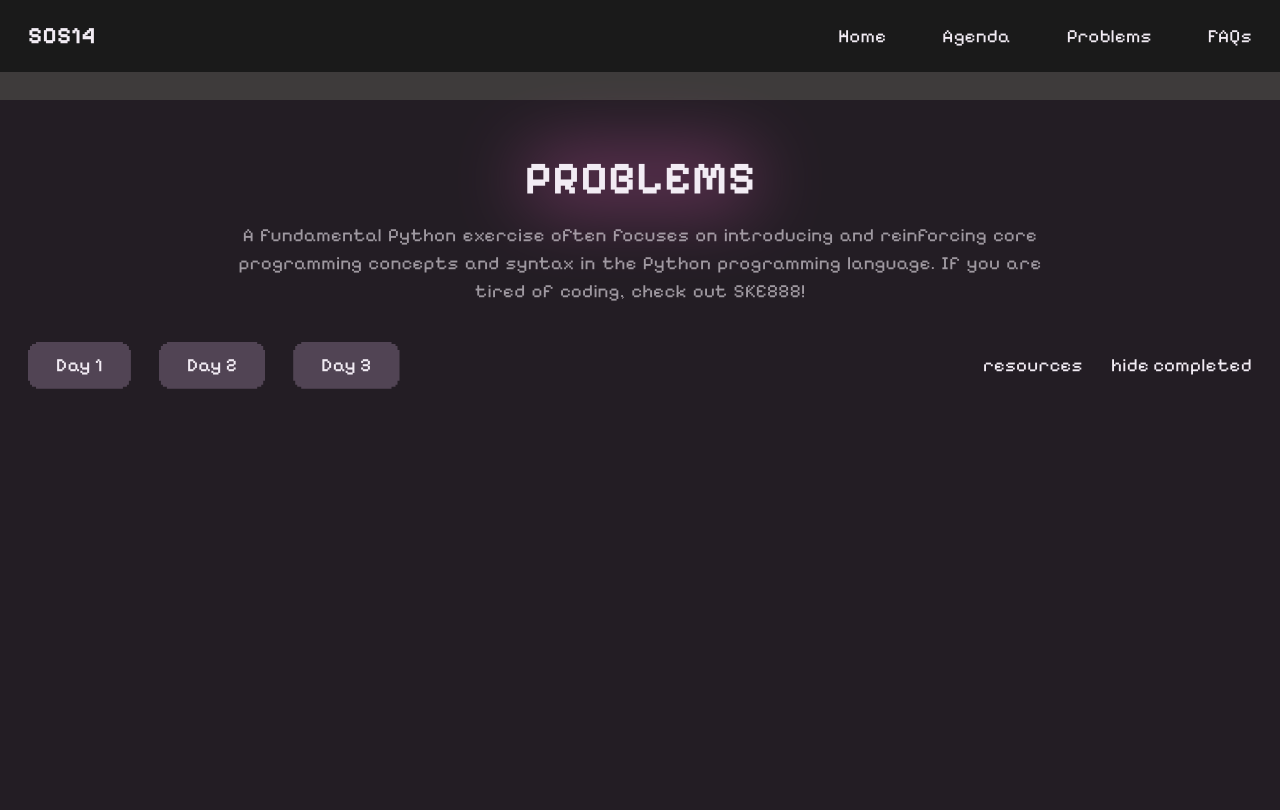
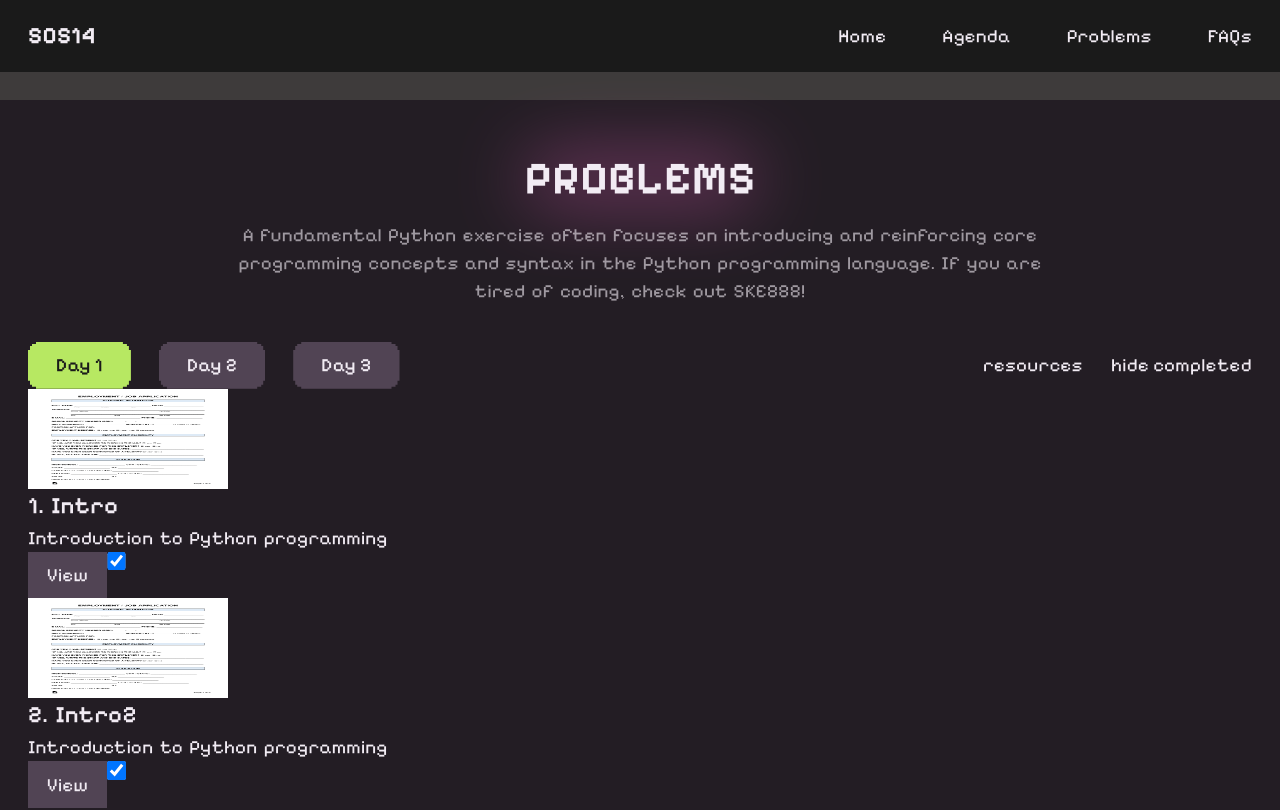
Before and after one commit to uzimpp/sos14, a Next.js app: page /problems in a window 1280 px wide. Shown: the top 810 px of the page. Built offline with nearby package versions, Linux system fonts and the light colour scheme.

Commit message:
fix: fix build by resolving issue in the problem list

```diff
--- a/src/components/problems/ProblemList.tsx
+++ b/src/components/problems/ProblemList.tsx
@@ -1,32 +1,87 @@
 "use client";
 
-import { Router } from "next/router";
-import { useState, useEffect, } from "react";
+import { useState } from "react";
+import problemsData from "@/constant/problems";
+import Image from "next/image";
+import Link from "next/link";
+interface Problem {
+  number: string;
+  name: string;
+  description: string;
+  image: string;
+  url: string;
+}
+
+interface DayData {
+  days: number;
+  problems: Problem[];
+}
 
 export default function ProblemList() {
-  const [CurrentDay, setCurrentDay] = useState("day1");
+  const [CurrentDay, setCurrentDay] = useState(1);
+
   // push to url (use query params)
-  // cookies => track progress
+  // localStorage (Per browser, Per user) => track progress
   // map matched days
+  function mapProblems() {
+    const CurrentDayData = problemsData.find(
+      (item: DayData) => item.days === CurrentDay
+    );
+    if (!CurrentDayData) return null;
+    const currentDayProblems = CurrentDayData?.problems || [];
+
+    return currentDayProblems.map((problem: Problem, i: number) => (
+      <div key={i}>
+        <div className="w-50 h-25 flex relative">
+          <Image src={problem.image} alt={problem.name} fill />
+        </div>
+        <h6 className="font-semibold text-1">
+          {problem.number}. {problem.name}
+        </h6>
+        <p className="text-0">{problem.description}</p>
+        <div className="flex flex-row">
+          <Link
+            target="_blank"
+            href={problem.url}
+            className="bg-light-purple px-(--space-s) py-(--space-2xs)"
+          >
+            View
+          </Link>
+          <input
+            type="checkbox"
+            defaultChecked
+            className="w-(--space-s) h-(--space-s)"
+          />
+        </div>
+      </div>
+    ));
+  }
+
   return (
-    <section className="flex justify-center justify-self-center">
+    <section className="flex flex-col justify-center justify-self-center">
       <div className="flex justify-between w-full container">
         <div className="gap-(--space-m) flex flex-row">
           <button
-            onClick={() => setCurrentDay("day1")}
-            className="font-medium bg-light-purple px-(--space-m) py-(--space-2xs) rounded-(--round-m) pixel-corners-s"
+            onClick={() => setCurrentDay(1)}
+            className={`font-medium px-(--space-m) py-(--space-2xs) rounded-(--round-m) pixel-corners-s ${
+              CurrentDay === 1 ? "bg-green text-black" : "bg-light-purple"
+            }`}
           >
             Day 1
           </button>
           <button
-            onClick={() => setCurrentDay("day2")}
-            className="font-medium bg-light-purple px-(--space-m) py-(--space-2xs) rounded-(--round-m) pixel-corners-s"
+            onClick={() => setCurrentDay(2)}
+            className={`font-medium px-(--space-m) py-(--space-2xs) rounded-(--round-m) pixel-corners-s ${
+              CurrentDay === 2 ? "bg-green text-black" : "bg-light-purple"
+            }`}
           >
             Day 2
           </button>
           <button
-            onClick={() => setCurrentDay("day3")}
-            className="font-medium bg-light-purple px-(--space-m) py-(--space-2xs) rounded-(--round-m) pixel-corners-s"
+            onClick={() => setCurrentDay(3)}
+            className={`font-medium px-(--space-m) py-(--space-2xs) rounded-(--round-m) pixel-corners-s ${
+              CurrentDay === 3 ? "bg-green text-black" : "bg-light-purple"
+            }`}
           >
             Day 3
           </button>
@@ -36,7 +91,7 @@ export default function ProblemList() {
           <button>hide completed</button>
         </div>
       </div>
-      <div></div>
+      <div className="problems-grid">{mapProblems()}</div>
     </section>
   );
 }
--- a/src/constant/problems.ts
+++ b/src/constant/problems.ts
@@ -1,76 +1,61 @@
-interface Problem {
-  number: string;
-  name: string;
-  description: string;
-  image: string;
-  url: string;
-}
-
-interface Day {
-  problems: Problem[];
-}
-
-interface ProblemsData {
-  days: Record<string, Day>;
-}
-
-const problems: ProblemsData = {
-  days: {
-    "1": {
+const problemsData = [
+  {
+    days: 1,
     problems: [
       {
         number: "1",
         name: "Intro",
         description: "Introduction to Python programming",
-          image: "/problems/1.png",
+        image: "/Password.png",
         url: "https://smth.com",
       },
       {
         number: "2",
         name: "Intro2",
         description: "Introduction to Python programming",
-          image: "/problems/2.png",
+        image: "/Password.png",
         url: "https://smth.com",
       },
     ],
   },
-    "2": {
+  {
+    days: 2,
     problems: [
       {
         number: "1",
         name: "Variables",
         description: "Learn about Python variables and data types",
-          image: "/problems/1.png",
+        image: "/Password.png",
         url: "https://smth.com",
       },
       {
         number: "2",
         name: "Loops",
         description: "Understanding loops in Python",
-          image: "/problems/2.png",
+        image: "/Password.png",
         url: "https://smth.com",
       },
     ],
   },
-    "3": {
+  {
+    days: 3,
     problems: [
       {
         number: "1",
         name: "Conditionals",
         description: "Understanding if-else statements in Python",
-          image: "/problems/1.png",
+        image: "/Password.png",
         url: "https://smth.com",
       },
       {
         number: "2",
         name: "If you know, you know",
         description: "If you could complete this, Tanoy will kiss you",
-          image: "/problems/2.png",
+        image: "/Password.png",
         url: "https://youtu.be/hvL1339luv0?si=qv9v2QlNUWu-bilV",
       },
     ],
   },
-  },
-};
+];
 
-export default problems;
+export default problemsData;
```
Lines whose indentation alone changed are shown as unchanged.
